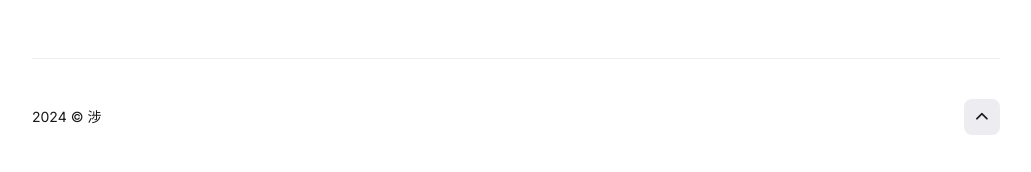
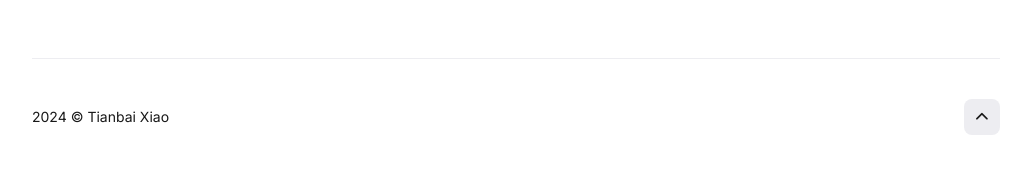
Before and after one commit to vavrines/vavrines.github.io, a Jekyll site: the page built from index.html, in a window 1280 px wide. Shown: the part 1764-1936 px from the top of the page, without its empty margins (124-1155 px from the left). Built offline with Jekyll 4.4.1, drawn with Linux system fonts in a browser that asks for light colours; nearby versions of some CDN libraries; some web fonts are replaced.

Commit message:
Update copyright

```diff
--- a/_includes/footer.html
+++ b/_includes/footer.html
@@ -71,7 +71,8 @@
       <div class="col col-12">
         <div class="footer__info">
           <div class="footer__info-box">
-            <div class="copyright">{{site.time | date: '%Y'}} &copy; <a href="/">{{site.data.settings.title}}</a></div>
+            <!--<div class="copyright">{{site.time | date: '%Y'}} &copy; <a href="/">{{site.data.settings.title}}</a></div>-->
+            <div class="copyright">{{site.time | date: '%Y'}} &copy; <a href="/">{{site.data.settings.author.author__name}}</a></div>
             <div class="top" title="Top"><i class="ion ion-ios-arrow-up"></i></div>
           </div>
         </div>
```
